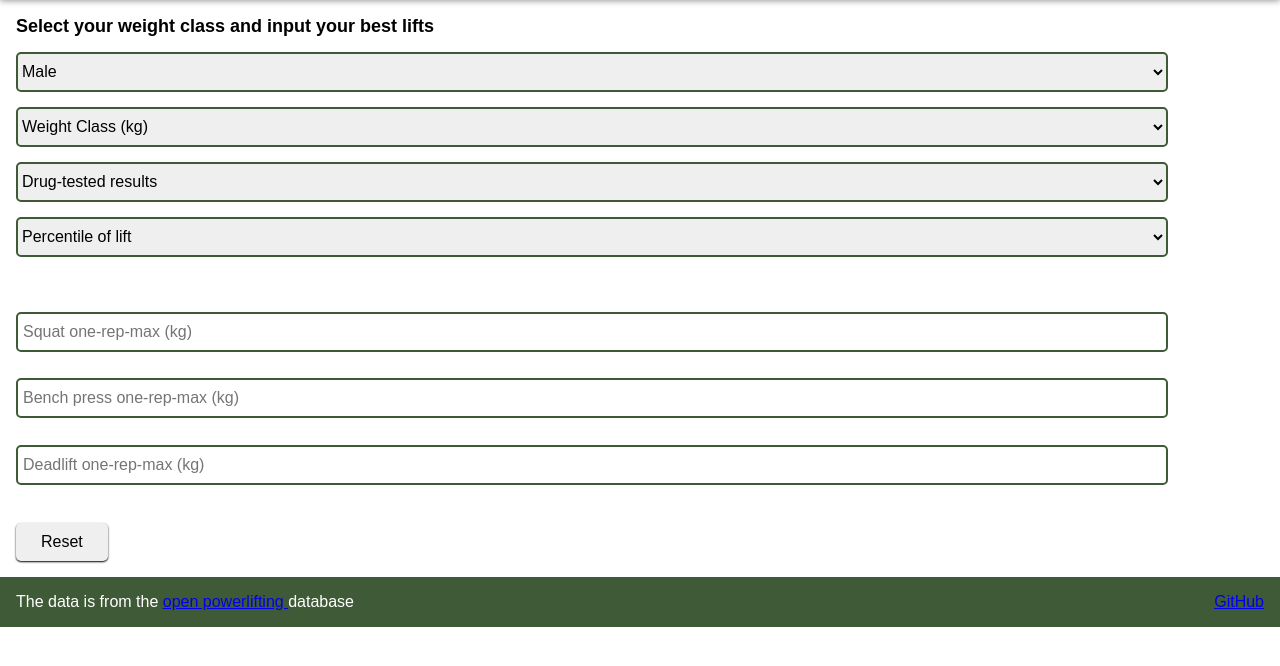
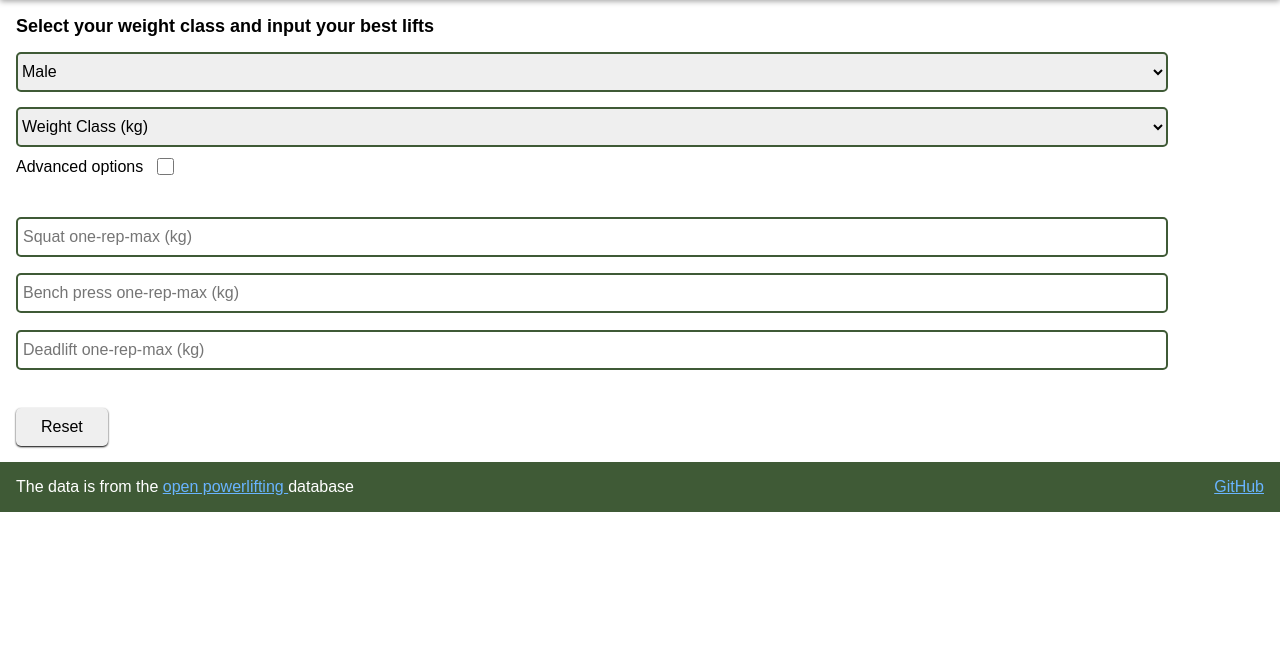
Before and after one commit to ViHak/compare-strength, a Python web app: template templates/index.html in a window 1280 px wide. Shown: the part 91-757 px from the top of the page. Run offline with Jinja, Linux system fonts and the light colour scheme; the template is opened without the code that fills it, so the values that code supplies are empty; some libraries are stand-ins or nearby versions.

Commit message:
Created an advanced options -option, minor design changes

```diff
--- a/static/css/main.css
+++ b/static/css/main.css
@@ -5,6 +5,9 @@ body {
 
 a:visited{
     color:#45c1ff;
+}
+a{
+    color:#69b4ff;
 }
 
 html, body {
@@ -25,7 +28,6 @@ p{
 .input-box{
     display:flex;
     flex-direction: column;
-    margin-top:10px;
 }
 
 select{
@@ -35,7 +37,7 @@ select{
     border: 2px solid #3f5a36;
 }
 
-input{
+.input-box input{
     font-size:16px;
     border: 2px solid #3f5a36;
     margin-top:10px;
@@ -56,7 +58,7 @@ input:hover{
 }
 .grid-box{
     display: grid;
-    margin-top: 20px;
+    margin-top: 10px;
 }
 
 .navbar{
@@ -69,7 +71,7 @@ input:hover{
 
 .wrapper-title h2{
     margin-top:0;
-    font-size:22px;
+    font-size:20px;
 }
 
 .footer{
@@ -90,8 +92,8 @@ input:hover{
     padding-top: 10px;
 }
 
-select{
-    margin-bottom:15px;
+select:not(:first-of-type){
+    margin-top:15px;
 }
 
 .button-div button{
@@ -123,6 +125,28 @@ select{
     display:none;
 }
 
+.advanced-options{
+    height: 40px;
+    display: flex;
+    align-items: center;
+    gap: 10px;
+}
+
+.advanced-options input{
+    height:17px;
+    width:17px;
+}
+
+.division{
+    visibility: hidden;
+    display:none;
+}
+
+.percentile{
+    visibility: hidden;
+    display:none;
+}
+
 @media only screen and (max-device-width:1240px){
     .wrapper{
         width:90vw;
--- a/templates/index.html
+++ b/templates/index.html
@@ -46,6 +46,10 @@
           <option value = "percentile-of-lift">Percentile of lift</option>
           <option value = "weight-at-percentile">Lift at percentile</option>
         </select>
+        <div class = "advanced-options">
+          <label for = "checkbox">Advanced options</label>
+          <input type = "checkbox" id = "checkbox">
+        </div>
         <div class = "grid-box">
           <div class = "input-box">
             <input type= "text" id = "1" name = "squat" class = "input" placeholder = "Squat one-rep-max (kg)">
@@ -103,6 +107,22 @@
         $cw.append($("<option></option>").attr("value", value).text(key));
       });
       $("#weight_classes option:first").attr({"disabled": "true", "selected": "true", "hidden": true});
+    }
+  });
+  document.getElementById("checkbox").addEventListener("change", function() {
+    if(this.checked){
+      document.getElementById ("division").style.visibility ="visible";
+      document.getElementById ("division").style.display ="inline-block";
+      document.getElementById ("percentile").style.visibility ="visible";
+      document.getElementById ("percentile").style.display ="inline-block";
+
+    }
+    else{
+      document.getElementById ("division").style.visibility ="hidden";
+      document.getElementById ("division").style.display ="none";
+      document.getElementById ("percentile").style.visibility ="hidden";
+      document.getElementById ("percentile").style.display ="none";
+
     }
   });
   </script>
```
